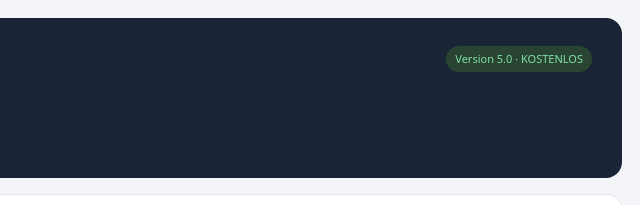
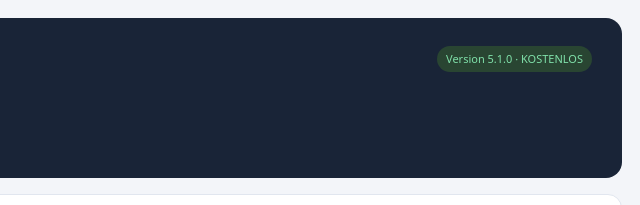
Before and after one commit to Keriimo/https-luxury-rugelach-b0efa1.netlify.app-, a website: page index.html in a window 1280 px wide. Shown: the top 205 px of the page, 640-1280 px from the left. Drawn offline with Linux system fonts and the light colour scheme.

Commit message:
Label current MarketRadar 5.1.0 free Cloudflare release

```diff
--- a/index.html
+++ b/index.html
@@ -77,7 +77,7 @@ a{color:#c51f32;text-decoration:underline}
 <header class="hero">
 <div class="row between">
 <div class="kicker">LAMINAT DEPOT · MARKTRADAR</div>
-<span class="badge">Version 5.0 · KOSTENLOS</span>
+<span class="badge">Version 5.1.0 · KOSTENLOS</span>
 </div>
 <h1>Wettbewerbsanalyse</h1>
 <p>Laminat · Vinyl · Parkett · Bioboden · Teppich · Zubehör · €/m²</p>
```
